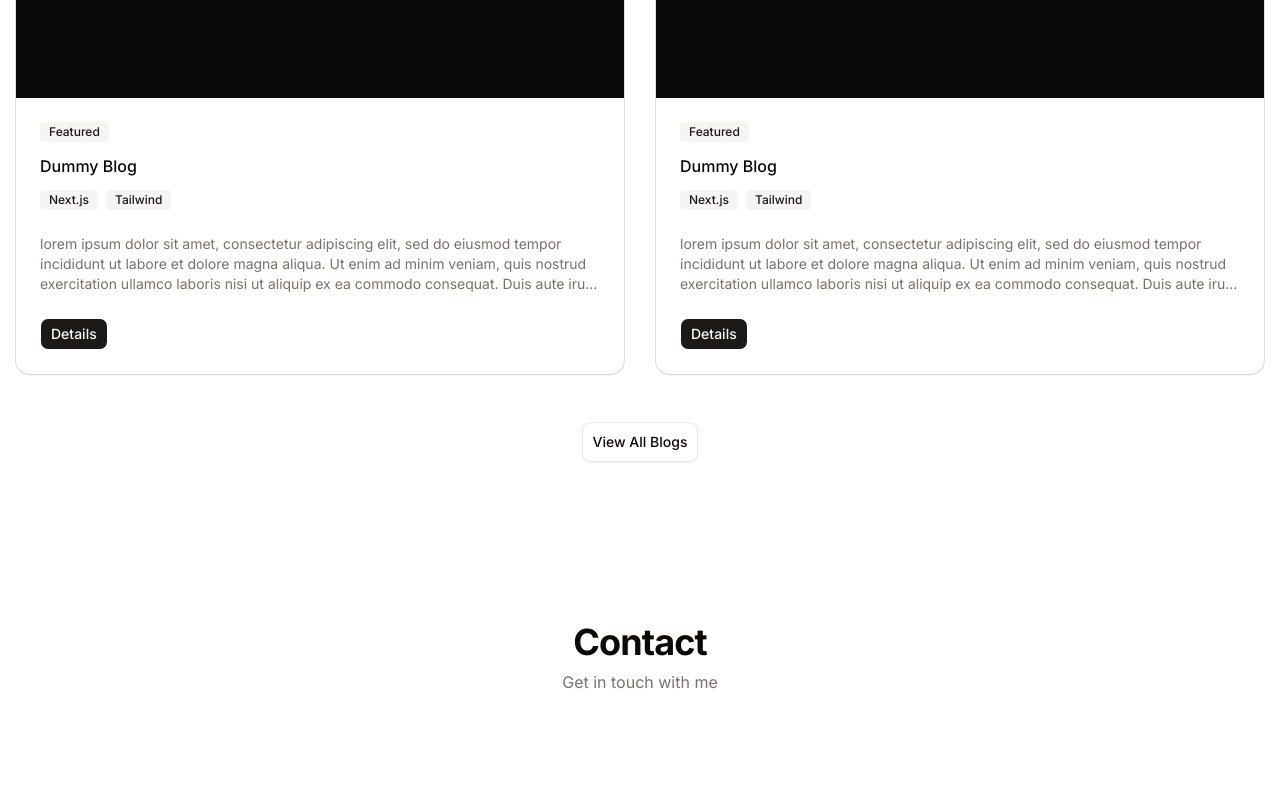
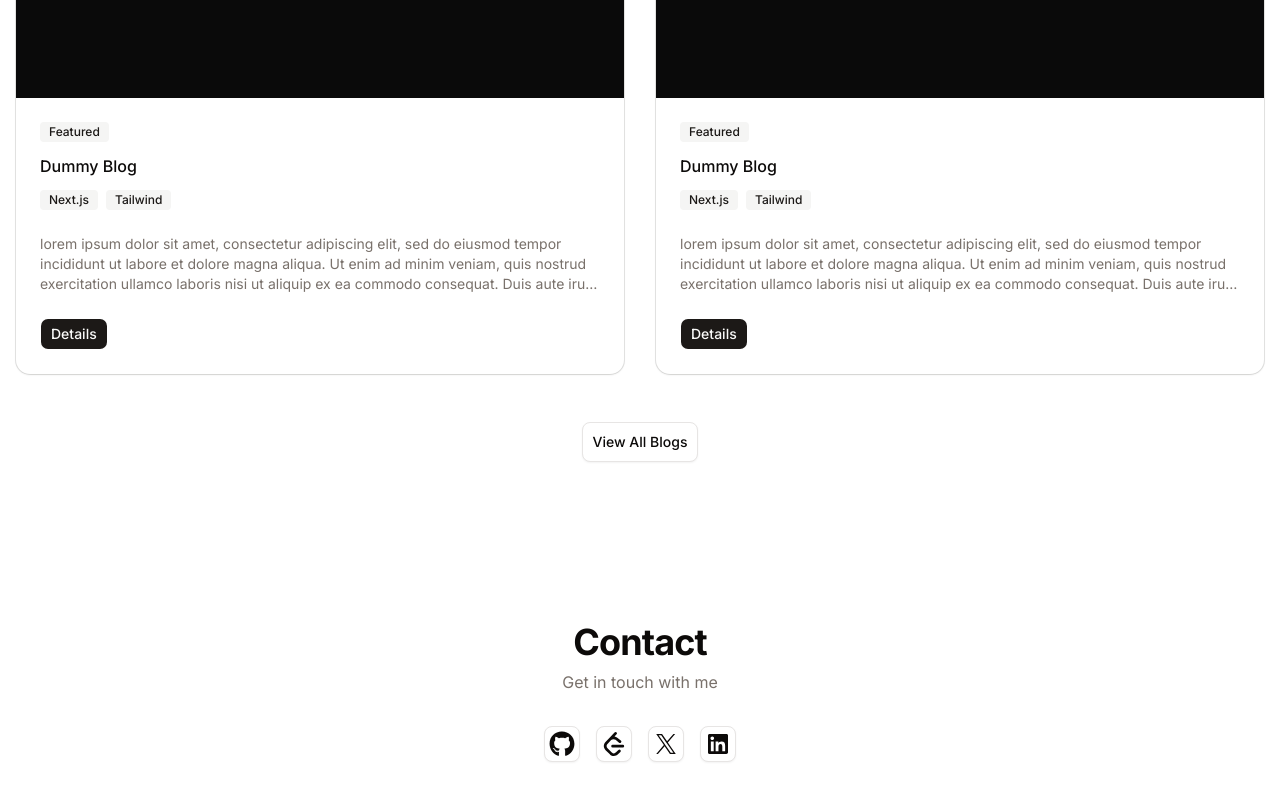
Before and after one commit to ishantbh/portfolio, a Next.js app: page / in a window 1280 px wide. Shown: the part 2207-3007 px from the top of the page. Built offline with nearby package versions, Linux system fonts and the light colour scheme; a web font is replaced by a local one.

Commit message:
display social icons in contact section on home page

```diff
--- a/components/home/contact.tsx
+++ b/components/home/contact.tsx
@@ -1,15 +1,19 @@
+import { SocialIcons } from "@/components/social-icons"
+
 export function ContactSection() {
   return (
     <section id="contact" className="py-20">
       <div className="container mx-auto animate-in px-4 duration-700 fade-in slide-in-from-bottom-4">
         {/* Section Title */}
-        <div className="mb-12 text-center">
+        <div className="mb-8 text-center">
           <h2 className="text-3xl font-bold tracking-tight sm:text-4xl">
             Contact
           </h2>
           <p className="mt-2 text-muted-foreground">Get in touch with me</p>
         </div>
 
+        <SocialIcons />
+
         {/* Contact Form */}
       </div>
     </section>
--- /dev/null
+++ b/components/social-icons.tsx
@@ -0,0 +1,39 @@
+import { GitHubIcon } from "@/components/assets/icons/github"
+import { LeetCodeIcon } from "@/components/assets/icons/leetcode"
+import { LinkedInIcon } from "@/components/assets/icons/linkedin"
+import { TwitterXIcon } from "@/components/assets/icons/TwitterX"
+import { Button } from "@/components/ui/button"
+
+export function SocialIcons() {
+  return (
+    <div className="flex items-center justify-center gap-4">
+      <Button variant="outline" size="icon" title="GitHub" asChild>
+        <a href="https://github.com/ishantbh" target="_blank">
+          <GitHubIcon className="size-8" />
+          <span className="sr-only">Ishant Bhurani on GitHub</span>
+        </a>
+      </Button>
+
+      <Button variant="outline" size="icon" title="LeetCode" asChild>
+        <a href="https://leetcode.com/u/ishantbh/" target="_blank">
+          <LeetCodeIcon className="size-6" />
+          <span className="sr-only">Ishant Bhurani on LeetCode</span>
+        </a>
+      </Button>
+
+      <Button variant="outline" size="icon" title="Twitter" asChild>
+        <a href="https://leetcode.com/u/ishantbh/" target="_blank">
+          <TwitterXIcon className="size-5" />
+          <span className="sr-only">Ishant Bhurani on Twitter</span>
+        </a>
+      </Button>
+
+      <Button variant="outline" size="icon" title="LinkedIn" asChild>
+        <a href="https://leetcode.com/u/ishantbh/" target="_blank">
+          <LinkedInIcon className="size-5" />
+          <span className="sr-only">Ishant Bhurani on LinkedIn</span>
+        </a>
+      </Button>
+    </div>
+  )
+}
```
